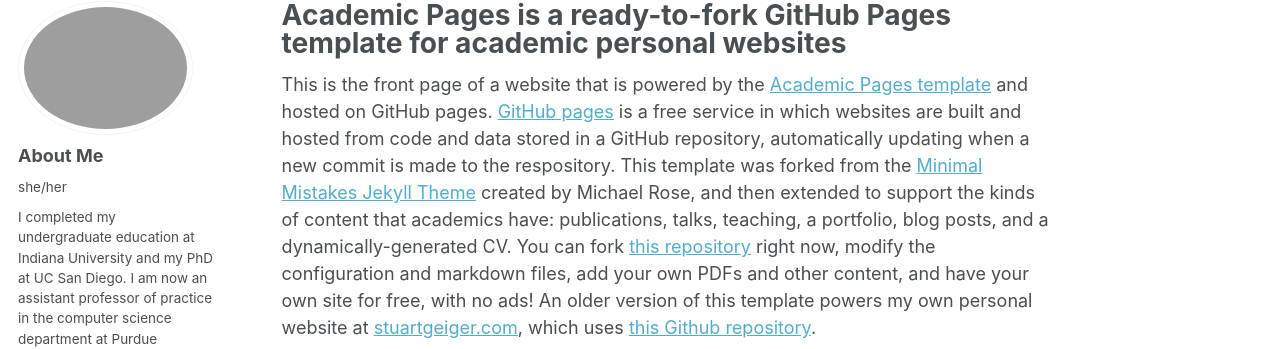
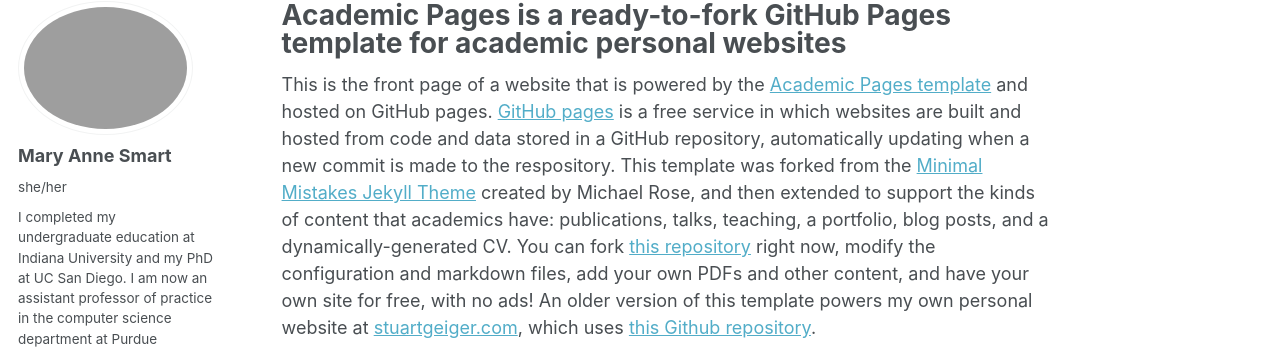
Before and after one commit to msmart14/maryannesmart, a Jekyll site: the page built from _pages/about.md, in a window 1280 px wide. Shown: the part 105-454 px from the top of the page. Built offline with Jekyll 4.4.1, drawn with Linux system fonts in a browser that asks for light colours; some web fonts are replaced; a file with an impossible date is left out.

Commit message:
Update _config.yml
name instead of about me

```diff
--- a/_config.yml
+++ b/_config.yml
@@ -22,7 +22,7 @@ repository               : "msmart14/maryannesmart"
 author:
   # Biographic information
   avatar           : "DeathValleySquare.jpeg"
-  name             : "About Me"
+  name             : "Mary Anne Smart"
   pronouns         : "she/her"
   bio              : "I completed my undergraduate education at Indiana University and my PhD at UC San Diego. I am now an assistant professor of practice in the computer science department at Purdue University."
   location         : "Indiana"
```
